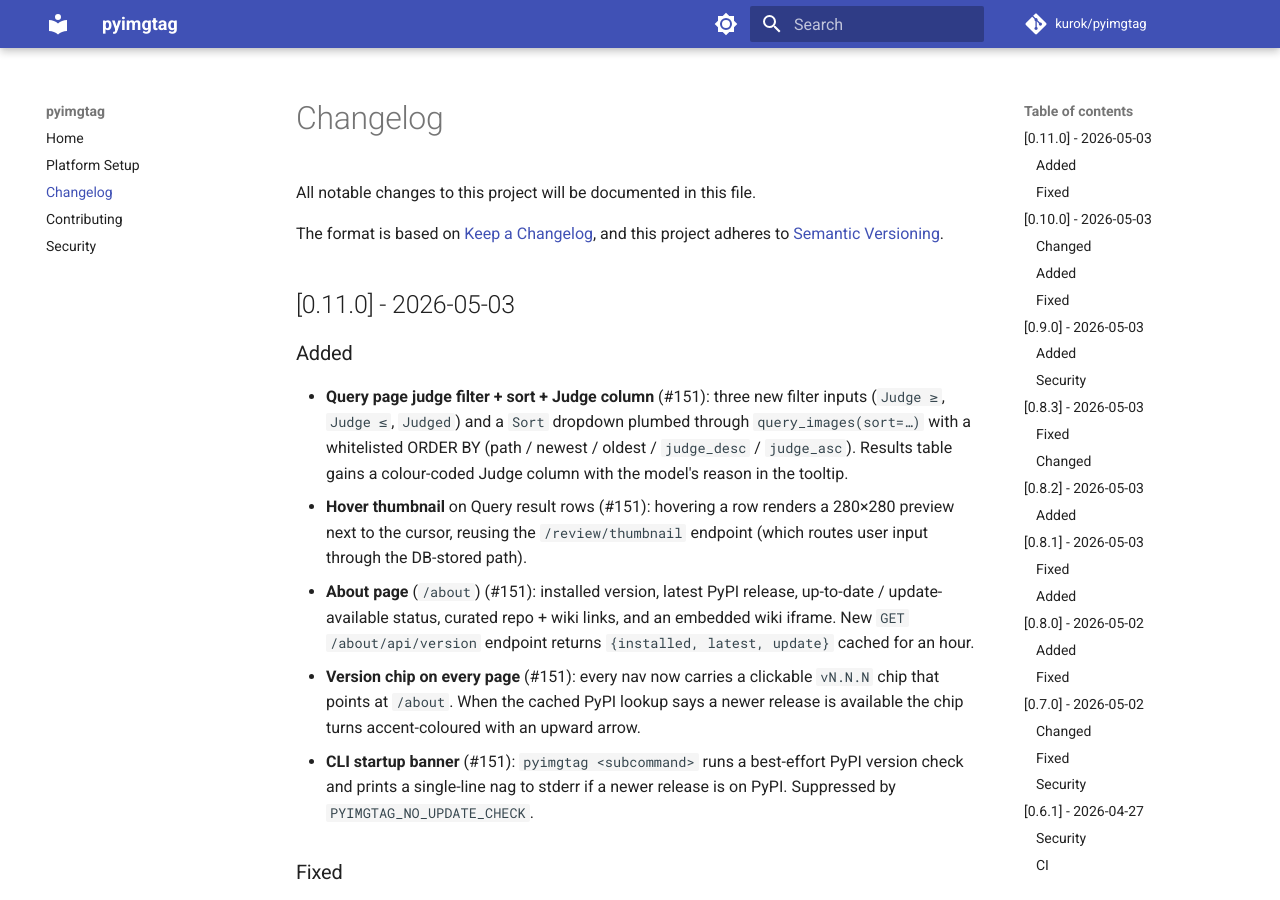
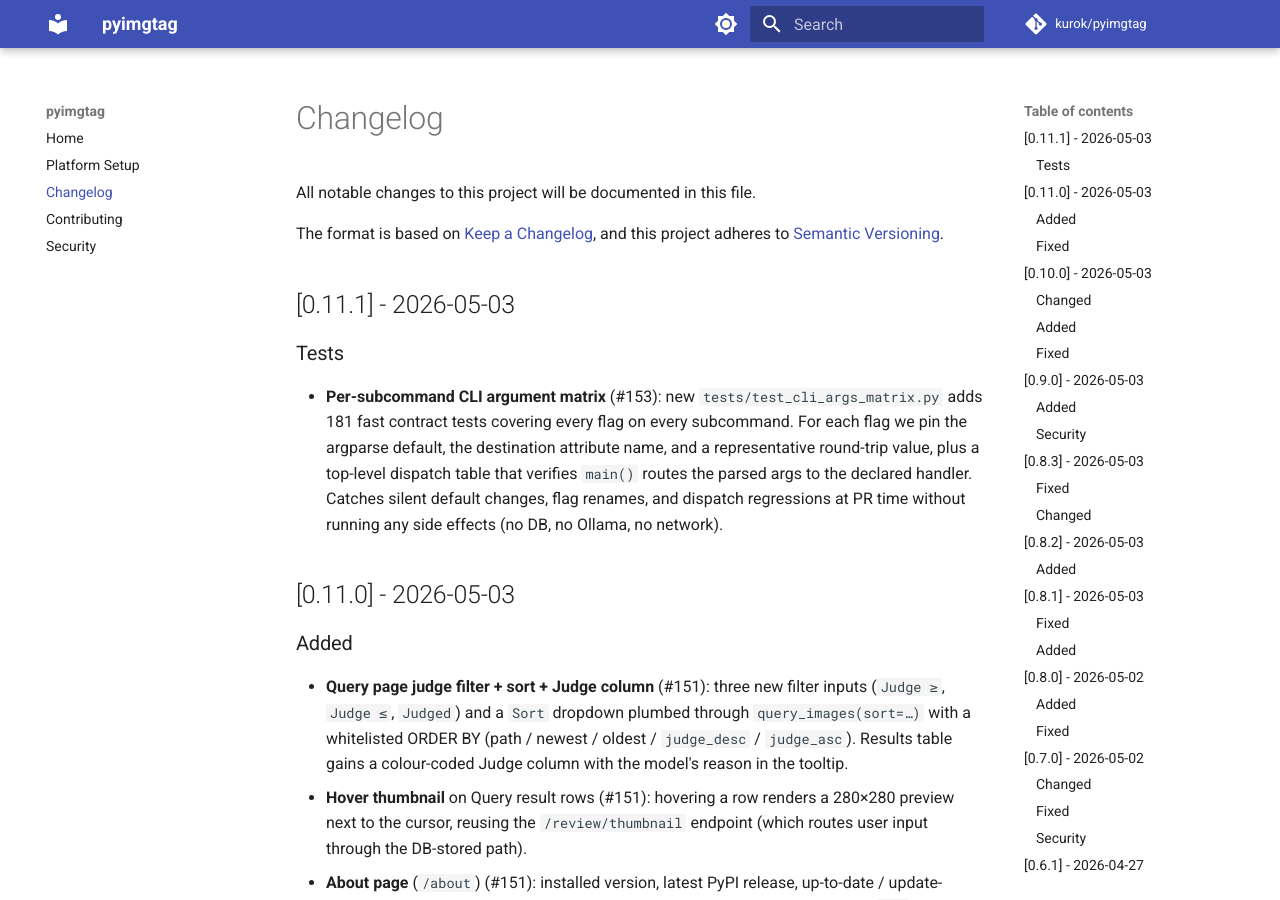
Before and after one commit to kurok/pyimgtag, an MkDocs documentation site: the page built from docs/changelog.md, in a window 1280 px wide and 900 px high. Built offline with MkDocs 1.6.1 and Material for MkDocs 9.7.7, drawn with Linux system fonts in a browser that asks for light colours; comment, search, counter and statistics services are not loaded.

Commit message:
chore(release): bump version to 0.11.1 (#154)
Patch release publishing the CLI argument matrix test suite (#153).
No behaviour change — 181 contract tests covering every subcommand x
every flag now run on every CI matrix entry.

```diff
--- a/CHANGELOG.md
+++ b/CHANGELOG.md
@@ -4,6 +4,11 @@ All notable changes to this project will be documented in this file.
 
 The format is based on [Keep a Changelog](https://keepachangelog.com/en/1.0.0/),
 and this project adheres to [Semantic Versioning](https://semver.org/spec/v2.0.0.html).
+
+## [0.11.1] - 2026-05-03
+
+### Tests
+- **Per-subcommand CLI argument matrix** (#153): new `tests/test_cli_args_matrix.py` adds 181 fast contract tests covering every flag on every subcommand. For each flag we pin the argparse default, the destination attribute name, and a representative round-trip value, plus a top-level dispatch table that verifies `main()` routes the parsed args to the declared handler. Catches silent default changes, flag renames, and dispatch regressions at PR time without running any side effects (no DB, no Ollama, no network).
 
 ## [0.11.0] - 2026-05-03
 
--- a/pyproject.toml
+++ b/pyproject.toml
@@ -4,7 +4,7 @@ build-backend = "setuptools.build_meta"
 
 [project]
 name = "pyimgtag"
-version = "0.11.0"
+version = "0.11.1"
 description = "Tag macOS Photos library images using local Gemma model for searchable tags"
 readme = "README.md"
 license = {text = "MIT"}
--- a/src/pyimgtag/__init__.py
+++ b/src/pyimgtag/__init__.py
@@ -1,5 +1,5 @@
 """pyimgtag — Tag macOS Photos library images using local Gemma model."""
 
-__version__ = "0.11.0"
+__version__ = "0.11.1"
 
 __all__ = ["__version__"]
```
Also changed, not shown: SECURITY.md (+1 -1 lines).
